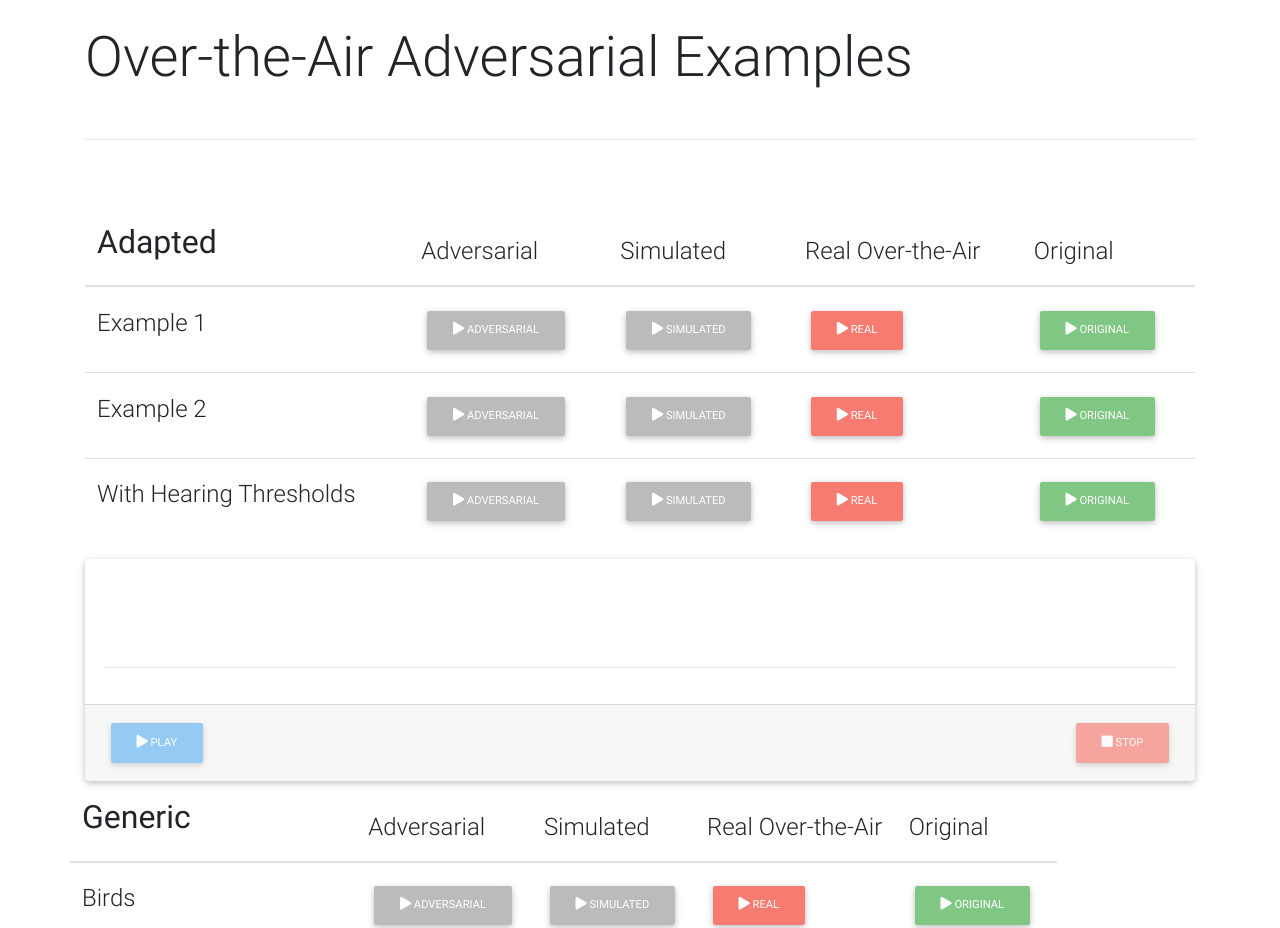
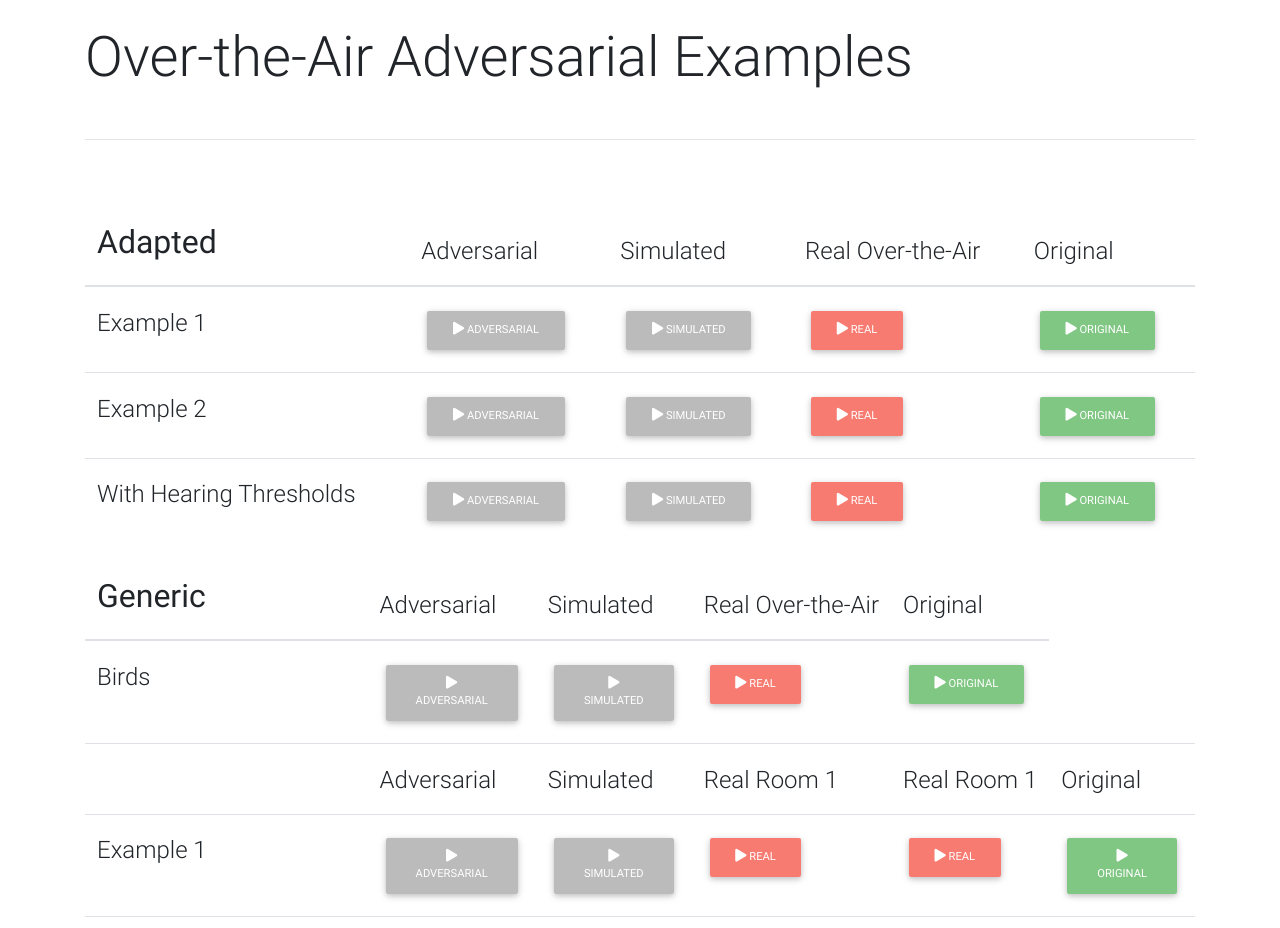
Before and after one commit to AdvExWebsite/ota-website, a plain HTML site: page docs/index.html in a window 1280 px wide. Shown: the top 928 px of the page. Drawn offline with Linux system fonts and the light colour scheme.

Commit message:
removed one player

```diff
--- a/docs/index.html
+++ b/docs/index.html
@@ -134,31 +134,6 @@
                     </tbody>
                   </table>
                 </div>
-
-
-                 <!-- Player -->
-                <div class="card" id="player1">
-                    <div class="card-body">
-                        <div class="col-12" style="min-height: 60px;">
-                            <h4 class="card-title"><span id="typed1" class="m-0" style="font-variant:small-caps;"></span></h4>
-                        </div>
-                        <hr>
-
-                        <div id="waveform1"></div>
-                    </div>
-                    <div class="card-footer text-center">
-                        <div class="row justify-content-between;" style="align-items: center">
-                            <div style="margin-right:auto; padding-left:15px;">
-                                <button id="playBtn2" type="button" class="btn btn-md rgba-blue-strong" disabled onclick="playFile2();"><i class="fa fa-play"></i> Play</button>
-                            </div>
-                            <div style="margin-left:auto; padding-right:15px;">
-                                <button id="stopBtn2" type="button" class="btn btn-md rgba-red-strong" disabled onclick="stopFile2();"><i class="fa fa-stop"></i> Stop</button>
-                            </div>
-                        </div>
-                    </div>
-                </div>
-                <!-- Player End -->
-            </div>
 
 
                 <div class="table-responsive text-nowrap" id="example">
```
